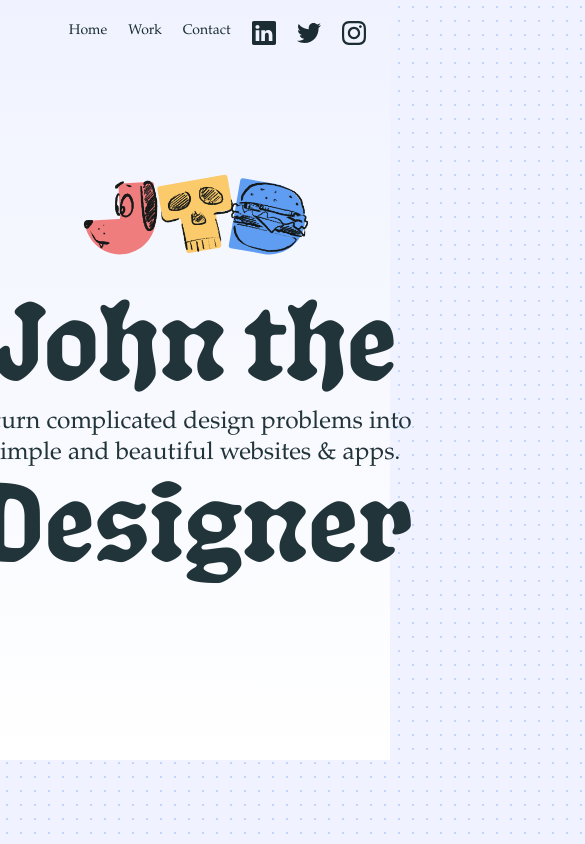
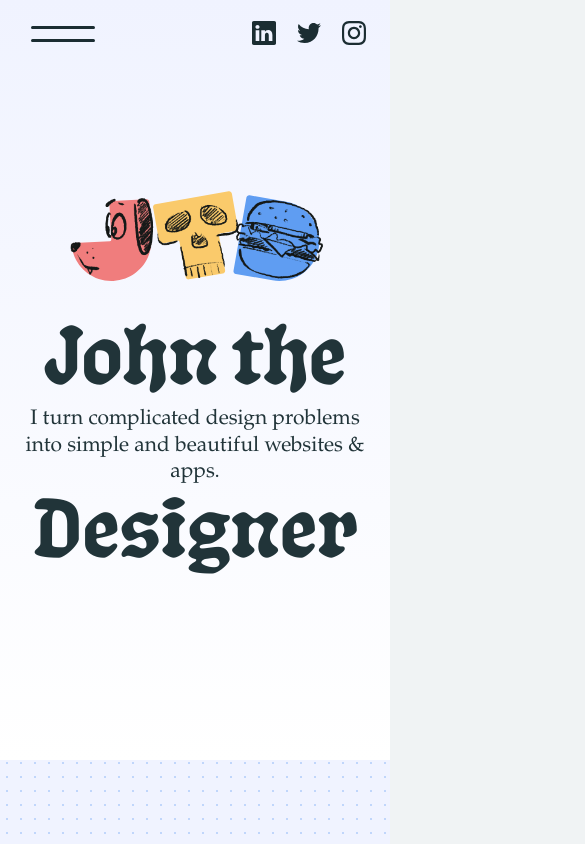
Before and after one commit to johnthedesigner/jtd, a Next.js app: page / in a window 390 px wide. Shown: the top 844 px of the page, 585 px wide, since content can reach past the window. Built offline with nearby package versions, Linux system fonts and the light colour scheme.

Commit message:
responsive styles and navigation

```diff
--- a/components/Header.js
+++ b/components/Header.js
@@ -1,10 +1,13 @@
 import Link from 'next/link'
+import { useState } from 'react'
 import { palettes } from '../utils/colorUtils'
 
 import { InstagramIcon, LinkedinIcon, TwitterIcon } from './SocialIcons'
 
 const Header = ({ purple }) => {
-    const NavLink = ({ children, title, path, newTab }) => {
+    const [mobileNavOpen, setMobileNavOpen] = useState(false)
+
+    const NavLink = ({ children, title, path, newTab, desktop }) => {
         return (
             <Link
                 className={`global-nav__link ${
@@ -24,18 +27,50 @@ const Header = ({ purple }) => {
             <header className="global-header">
                 <nav className="global-nav">
                     <ul className="global-nav__list">
-                        <li className="global-nav__item">
-                            <NavLink title="Home" path="/">
+                        <li className="global-nav__item global-nav__item--mobile">
+                            <button
+                                className="mobile-nav__toggle"
+                                onClick={() => {
+                                    setMobileNavOpen(!mobileNavOpen)
+                                }}
+                            >
+                                <svg
+                                    width="64"
+                                    height="24"
+                                    viewBox="0 0 64 24"
+                                    fill="none"
+                                    xmlns="http://www.w3.org/2000/svg"
+                                >
+                                    <rect width="64" height="24" fill="none" />
+                                    <rect
+                                        y="4"
+                                        width="64"
+                                        height="3"
+                                        rx="1.5"
+                                        fill={palettes.grayscale[8]}
+                                    />
+                                    <rect
+                                        y="17"
+                                        width="64"
+                                        height="3"
+                                        rx="1.5"
+                                        fill={palettes.grayscale[8]}
+                                    />
+                                </svg>
+                            </button>
+                        </li>
+                        <li className="global-nav__item global-nav__item--desktop">
+                            <NavLink title="Home" path="/" desktop>
                                 Home
                             </NavLink>
                         </li>
-                        <li className="global-nav__item">
-                            <NavLink title="Work" path="/#work">
+                        <li className="global-nav__item global-nav__item--desktop">
+                            <NavLink title="Work" path="/#work" desktop>
                                 Work
                             </NavLink>
                         </li>
-                        <li className="global-nav__item">
-                            <NavLink title="Contact" path="/#contact">
+                        <li className="global-nav__item global-nav__item--desktop">
+                            <NavLink title="Contact" path="/#contact" desktop>
                                 Contact
                             </NavLink>
                         </li>
@@ -69,6 +104,32 @@ const Header = ({ purple }) => {
                     </ul>
                 </nav>
             </header>
+            {mobileNavOpen && (
+                <nav
+                    className="mobile-nav"
+                    onClick={() => {
+                        setMobileNavOpen(false)
+                    }}
+                >
+                    <ul className="mobile-nav__list">
+                        <li className="mobile-nav__item">
+                            <NavLink title="Home" path="/" desktop>
+                                Home
+                            </NavLink>
+                        </li>
+                        <li className="mobile-nav__item">
+                            <NavLink title="Work" path="/#work" desktop>
+                                Work
+                            </NavLink>
+                        </li>
+                        <li className="mobile-nav__item">
+                            <NavLink title="Contact" path="/#contact" desktop>
+                                Contact
+                            </NavLink>
+                        </li>
+                    </ul>
+                </nav>
+            )}
         </>
     )
 }
--- a/pages/_document.js
+++ b/pages/_document.js
@@ -5,6 +5,10 @@ const MyDocument = () => {
         <Document>
             <Html>
                 <Head>
+                    <meta
+                        name="viewport"
+                        content="width=device-width, initial-scale=1"
+                    />
                     <link
                         rel="preconnect"
                         href="https://fonts.googleapis.com"
--- a/pages/index.js
+++ b/pages/index.js
@@ -167,10 +167,10 @@ export default function Home() {
             <div id="work" className="home-features">
                 <div className="home-features__intro">
                     <h2 className="home-features__title">Past Work</h2>
-                    <p className="home-features__intro-text">
+                    {/* <p className="home-features__intro-text">
                         I turn complicated design problems into simple and
                         beautiful websites & apps.
-                    </p>
+                    </p> */}
                 </div>
                 <div className="home-features__list">
                     <Feature
@@ -248,7 +248,7 @@ export default function Home() {
                 <h2 className="home-contact__title">Let's Talk</h2>
                 <p className="home-contact__intro-text">
                     Reach out if you’d like to talk about working together, or
-                    just talk about design, or like cooking or whatever.
+                    just talk about design.
                 </p>
                 <div className="email-block">
                     <input
--- a/styles/globals.css
+++ b/styles/globals.css
@@ -228,12 +228,14 @@ a:hover {
     position: fixed;
     top: 0;
     right: 1rem;
+    left: 1rem;
     z-index: 10;
 }
 
 .global-nav__list {
     display: flex;
     flex-direction: row;
+    justify-content: end;
     padding: 0;
     margin: 0;
     vertical-align: middle;
@@ -264,6 +266,60 @@ a:hover {
     color: var(--purple-0);
 }
 
+.global-nav__item--mobile {
+    display: none;
+    flex: 1;
+}
+
+.mobile-nav__toggle {
+    background: none;
+    border: none;
+}
+
+.mobile-nav {
+    position: fixed;
+    top: 0;
+    right: 0;
+    bottom: 0;
+    left: 0;
+    background: rgba(255, 255, 255, 0.6);
+    backdrop-filter: blur(0.5rem);
+    z-index: 9;
+}
+
+.mobile-nav__list {
+    position: absolute;
+    top: 0;
+    right: 0;
+    bottom: 0;
+    left: 0;
+    padding: 0;
+    display: flex;
+    flex-direction: column;
+    justify-content: center;
+    align-items: center;
+}
+
+.mobile-nav__item {
+    list-style: none;
+    padding: 1rem 2rem;
+    font-size: 3rem;
+}
+
+@media screen and (max-width: 600px) {
+    .global-nav__item--desktop {
+        display: none;
+    }
+
+    .global-nav__item--mobile {
+        display: block;
+    }
+
+    .mobile-nav__toggle {
+        display: block;
+    }
+}
+
 /* HOMEPAGE */
 .home-hero {
     display: flex;
@@ -284,9 +340,10 @@ a:hover {
 }
 
 .home-hero__text {
-    width: 45em;
+    width: 36em;
+    max-width: 90vw;
     position: relative;
-    padding: 8em 6em;
+    padding: 8em 0;
     text-align: center;
 }
 
@@ -296,16 +353,7 @@ a:hover {
     height: 0;
     padding: 0;
     margin: 0;
-    /* animation: beat 0.25s infinite alternate; */
 }
-
-/* Heart beat animation */
-/* @keyframes beat {
-    to {
-        font-weight: 520;
-        letter-spacing: -1px;
-    }
-} */
 
 .home-hero__title-top {
     position: absolute;
@@ -326,8 +374,30 @@ a:hover {
     margin: 0.75em 0 1em;
 }
 
+@media screen and (max-width: 600px) {
+    .home-hero {
+        font-size: 1rem;
+    }
+}
+
+@media screen and (max-width: 400px) {
+    .home-hero {
+        font-size: 0.75rem;
+    }
+
+    .home-hero__logo {
+        width: 30em;
+        cursor: pointer;
+    }
+
+    .home-hero__tag-line {
+        font-size: 2em;
+    }
+}
+
 .home-contact {
     width: 30rem;
+    max-width: 90vw;
     margin: 0 auto;
     padding: 6rem 0;
     text-align: center;
@@ -385,7 +455,8 @@ a:hover {
 
 .home-features__intro {
     width: 30rem;
-    margin: 0 auto;
+    max-width: 90vw;
+    margin: 0 auto 2rem;
     text-align: center;
 }
 
@@ -412,9 +483,16 @@ a:hover {
     margin: 0 auto;
 }
 
+@media screen and (max-width: 600px) {
+    .home-features__list {
+        grid-template-columns: 1fr;
+    }
+}
+
 .home-features__item {
     aspect-ratio: 1;
     margin: 2rem;
+    margin: 0;
     padding: 1rem;
     background-color: transparent;
     background-size: 100% 100%;
@@ -426,8 +504,8 @@ a:hover {
 }
 
 .home-features__item:hover {
-    margin-top: calc(2rem - 0.5rem);
-    margin-bottom: calc(2rem + 0.5rem);
+    margin-top: -0.5rem;
+    margin-bottom: 0.5rem;
 }
 
 .home-features__item--disabled {
@@ -435,7 +513,8 @@ a:hover {
 }
 
 .home-features__item--disabled:hover {
-    margin-top: 2rem;
+    margin-top: 0;
+    margin-bottom: 0;
 }
 
 .home-features__item-text {
@@ -551,6 +630,13 @@ a:hover {
     margin-right: 0.5rem;
     border-radius: 50%;
     mix-blend-mode: luminosity;
+}
+
+@media screen and (max-width: 600px) {
+    .home-features__endorsement {
+        width: 24rem;
+        min-height: 16rem;
+    }
 }
 
 /* WORK PAGE */
```
